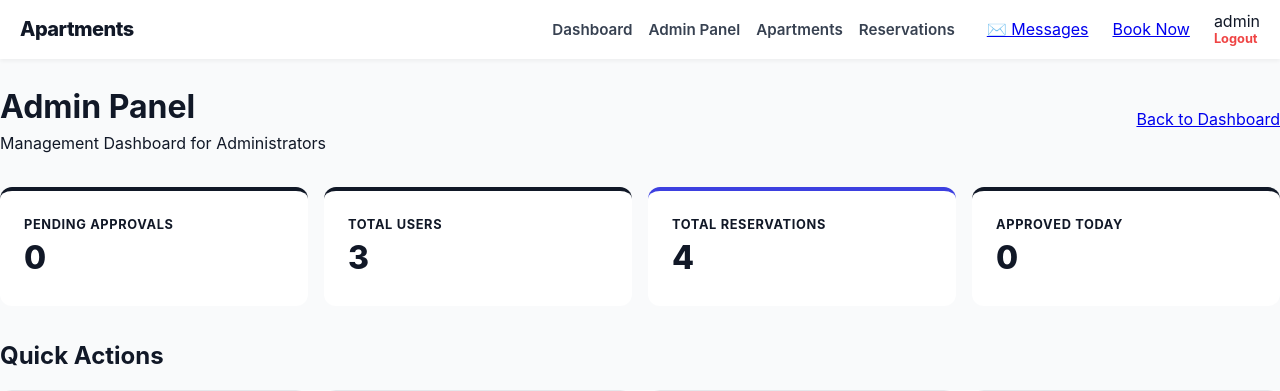
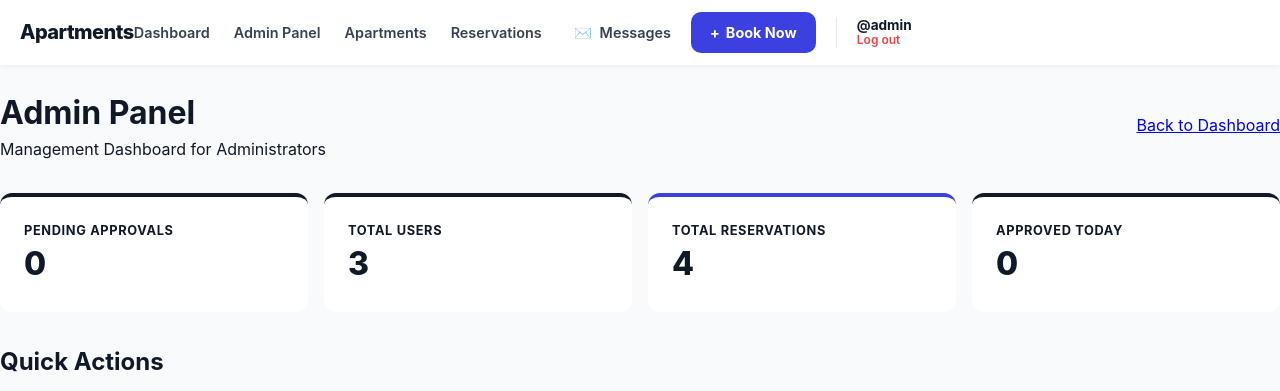
Before and after one commit to ramosjarod04-creator/apartment, a Django app: page /admin-panel/ in a window 1280 px wide. Shown: the top 391 px of the page. Run offline with Django 5.2, Linux system fonts and the light colour scheme; a user stored in the database is signed in; data comes from the database, SQL or seed files in the repository.

Commit message:
Update header layout and styles for mobile responsiveness
Refactor header layout and styles for better mobile support.

```diff
--- a/reservations/templates/atomic/organisms/header.html
+++ b/reservations/templates/atomic/organisms/header.html
@@ -1,46 +1,99 @@
-<ul class="nav-menu">
+<div class="nav-content-layout">
+    <ul class="nav-links">
+        <li class="mobile-only-label">Main Menu</li>
         <li><a href="{% url 'dashboard' %}" class="nav-link">Dashboard</a></li>
-
         {% if user.is_staff %}
             <li><a href="{% url 'admin_dashboard' %}" class="nav-link">Admin Panel</a></li>
         {% endif %}
-
         <li>
             <a href="{% if not user.is_staff %}{% url 'my_apartment' %}{% else %}{% url 'apartment_list' %}{% endif %}" class="nav-link">
                 {% if not user.is_staff %}My Apartment{% else %}Apartments{% endif %}
             </a>
         </li>
-
         <li><a href="{% url 'reservation_list' %}" class="nav-link">Reservations</a></li>
+    </ul>
 
     <div class="nav-actions">
-        <a href="{% url 'inbox' %}" class="nav-icon-link">
-            ✉️ Messages
+        <a href="{% url 'inbox' %}" class="action-item message-link">
+            <span class="icon">✉️</span>
+            <span class="label">Messages</span>
             {% if unread_messages_count > 0 %}
-                <span class="badge">{{ unread_messages_count }}</span>
+                <span class="notif-badge">{{ unread_messages_count }}</span>
             {% endif %}
         </a>
 
-        <a href="{% url 'reservation_create' %}" class="btn btn-primary">Book Now</a>
+        <a href="{% url 'reservation_create' %}" class="btn-book">
+            <span class="plus-icon">+</span> Book Now
+        </a>
 
-        <div class="user-info">
-            <span class="username">{{ user.username }}</span>
-            <a href="{% url 'logout' %}" class="logout-link">Logout</a>
+        <div class="user-profile">
+            <div class="user-details">
+                <span class="username">@{{ user.username }}</span>
+                <a href="{% url 'logout' %}" class="logout-link">Log out</a>
             </div>
         </div>
-</ul>
+    </div>
+</div>
 
 <style>
-    .nav-menu { display: flex; align-items: center; gap: 1rem; list-style: none; }
-    .nav-link { text-decoration: none; color: var(--gray-700); font-weight: 600; font-size: 0.95rem; }
-    .nav-actions { display: flex; align-items: center; gap: 1.5rem; margin-left: 1rem; }
-    .user-info { display: flex; flex-direction: column; line-height: 1.2; }
-    .logout-link { color: #ef4444; font-size: 0.8rem; text-decoration: none; font-weight: 700; }
-    .badge { background: #ef4444; color: white; font-size: 0.7rem; padding: 2px 6px; border-radius: 10px; }
+    /* --- Shared Nav Styles --- */
+    .nav-content-layout { display: flex; align-items: center; width: 100%; gap: 2rem; }
+    .nav-links { display: flex; list-style: none; gap: 1.5rem; align-items: center; }
+    .nav-link {
+        text-decoration: none; color: var(--gray-700); font-weight: 600; font-size: 0.9rem;
+        transition: color 0.2s;
+    }
+    .nav-link:hover { color: var(--primary); }
 
-    @media (max-width: 768px) {
-        .nav-menu { flex-direction: column; align-items: flex-start; gap: 2rem; }
-        .nav-actions { flex-direction: column; align-items: flex-start; margin-left: 0; width: 100%; }
-        .btn-primary { width: 100%; text-align: center; }
+    .nav-actions { display: flex; align-items: center; gap: 1.25rem; }
+
+    /* Action Item (Messages) */
+    .action-item {
+        text-decoration: none; color: var(--gray-700); display: flex;
+        align-items: center; gap: 8px; font-weight: 600; font-size: 0.9rem;
+        position: relative;
+    }
+
+    .notif-badge {
+        background: var(--danger); color: white; font-size: 0.65rem;
+        padding: 2px 6px; border-radius: 20px; font-weight: 800;
+    }
+
+    /* Professional Button */
+    .btn-book {
+        background: var(--primary); color: white; text-decoration: none;
+        padding: 0.6rem 1.2rem; border-radius: 10px; font-weight: 700;
+        font-size: 0.9rem; transition: 0.2s; display: flex; align-items: center; gap: 6px;
+    }
+    .btn-book:hover { background: var(--primary-hover); transform: translateY(-1px); }
+
+    /* User Styles */
+    .user-profile { border-left: 1px solid var(--gray-200); padding-left: 1.25rem; }
+    .user-details { display: flex; flex-direction: column; line-height: 1.2; }
+    .username { font-size: 0.85rem; font-weight: 700; color: var(--gray-900); }
+    .logout-link { font-size: 0.75rem; color: var(--danger); text-decoration: none; font-weight: 600; }
+
+    .mobile-only-label { display: none; }
+
+    /* --- Mobile Professional Overrides --- */
+    @media (max-width: 991px) {
+        .nav-content-layout { flex-direction: column; align-items: flex-start; gap: 2.5rem; }
+        .nav-links { flex-direction: column; align-items: flex-start; width: 100%; }
+        .mobile-only-label {
+            display: block; font-size: 0.7rem; text-transform: uppercase;
+            letter-spacing: 1px; color: var(--gray-400); font-weight: 800; margin-bottom: 0.5rem;
+        }
+
+        .nav-link { font-size: 1.1rem; width: 100%; padding: 0.5rem 0; border-bottom: 1px solid var(--gray-100); }
+
+        .nav-actions { flex-direction: column; width: 100%; align-items: flex-start; gap: 1.5rem; }
+
+        .action-item { width: 100%; padding: 0.75rem; background: var(--gray-50); border-radius: 12px; }
+
+        .btn-book { width: 100%; justify-content: center; padding: 1rem; font-size: 1rem; }
+
+        .user-profile { border-left: none; padding-left: 0; width: 100%; padding-top: 1.5rem; border-top: 1px solid var(--gray-100); }
+        .username { font-size: 1rem; }
+        .logout-link { font-size: 0.9rem; margin-top: 4px; }
     }
 </style>
```
Lines whose indentation alone changed are shown as unchanged.
